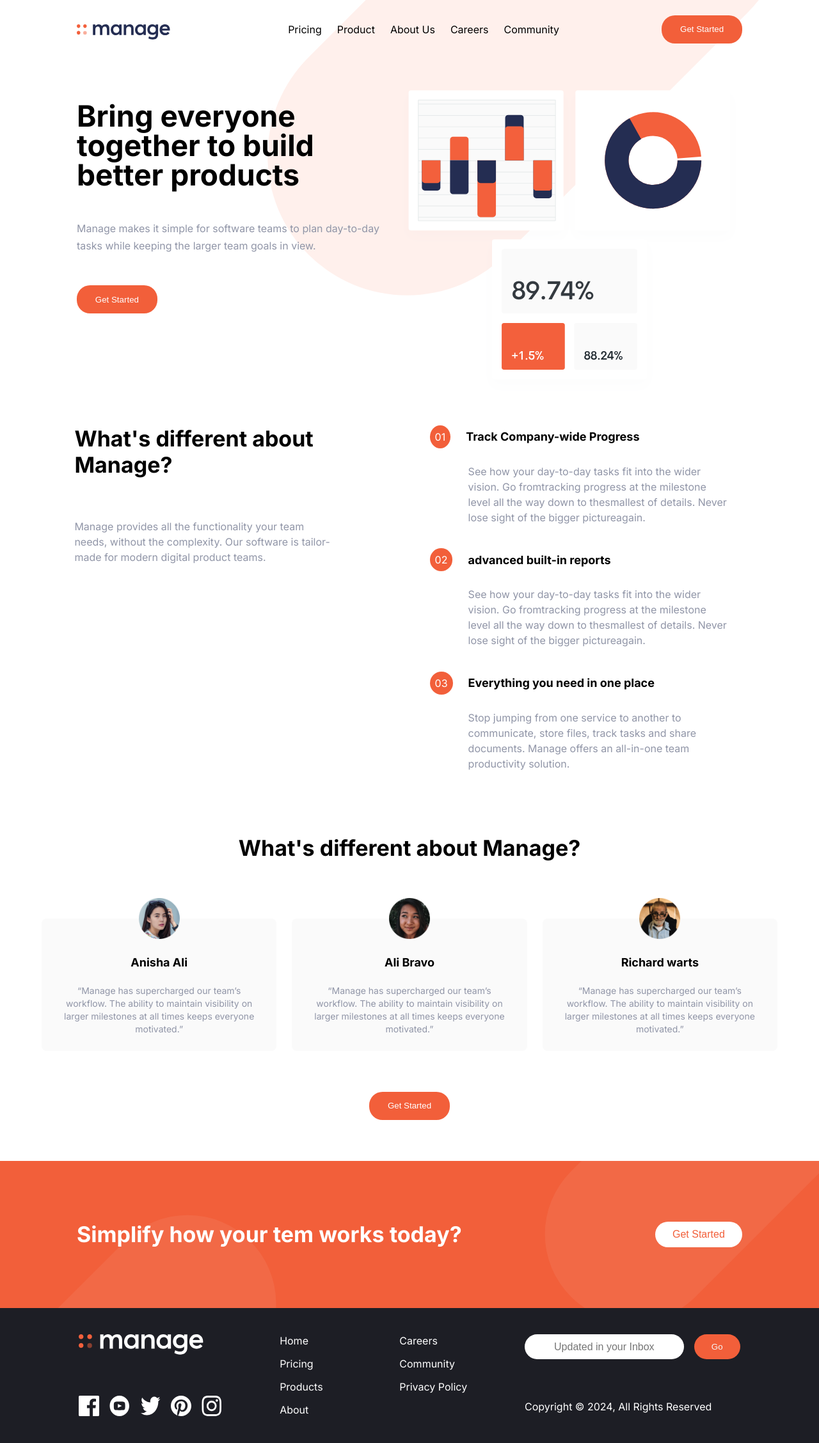
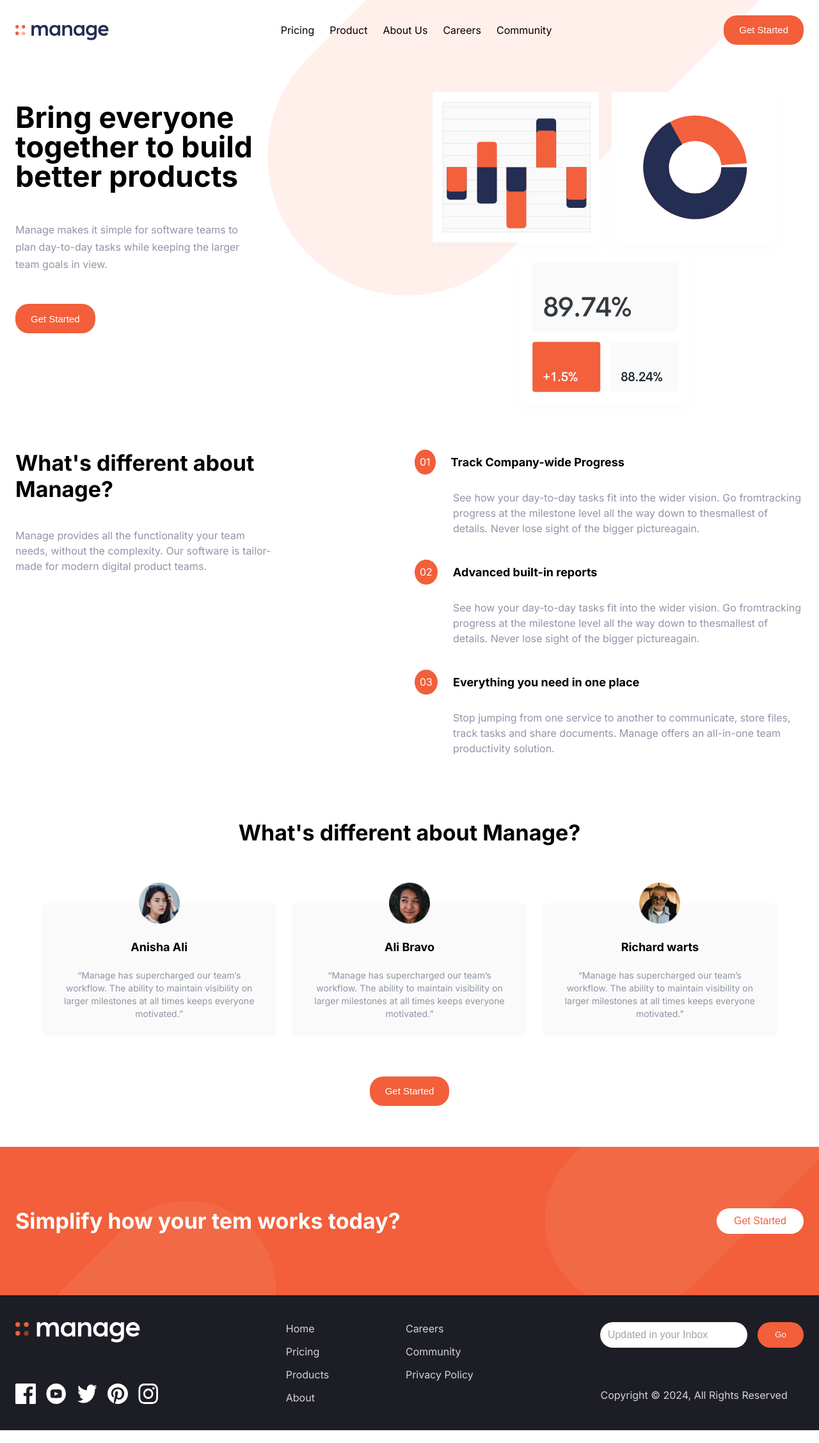
Before and after one commit to uzair-meer/manage-landing-page, a Next.js app: page / in a window 1280 px wide. Shown: the whole page at 64% size. Built offline with nearby package versions, Linux system fonts and the light colour scheme.

Commit message:
fixed issues

```diff
--- a/src/app/components/aboutUs/aboutUs.js
+++ b/src/app/components/aboutUs/aboutUs.js
@@ -5,17 +5,17 @@ import "./aboutUs.style.css";
 Button;
 export default function AboutUs() {
   return (
-    <div className="feature">
-      <div className="flex w-80 space-between">
+    <div className="container feature">
+      <div className="flex  space-between">
         <div className="flex-col about-content w-50 ">
           <h1 className="w-28 f-34">What&apos;s different about Manage? </h1>
-          <p className="gray w-24 mt-4 line-15">
+          <p className="gray w-24 mt-40 line-15">
             Manage provides all the functionality your team needs, without the
             complexity. Our software is tailor-made for modern digital product
             teams.
           </p>
         </div>
-        <div className="flex-col feature mt-0 gap-2 w-50">
+        <div className="flex-col  mt-0 gap-2 w-50">
           {features.map((feature, index) => (
             <AboutUsCard
               key={index}
--- a/src/app/components/aboutUs/aboutUs.style.css
+++ b/src/app/components/aboutUs/aboutUs.style.css
@@ -31,6 +31,7 @@
 
   .about-card p{
     text-align: left;
+    font-size: 14px;
   }
   .about-card .space-x-6{
     margin-left: 0;
@@ -39,17 +40,19 @@
     padding: 0 1rem;
   }
   .title-circle{
-    gap: .5rem;
+    gap: 0.6rem .5rem;
     background-color: rgb(255, 181, 178);
   }
   .about-card p{
     margin-left:0 ;
-    margin-top: 1rem;
+    margin-top: 0;
   }
   .feature .gap-2{
    gap: 0;
   }
-
+ .f-18{
+  font-size: 1rem
+ }
   }
 
   @media (max-width: 570px) {
--- a/src/app/components/constants/constants.js
+++ b/src/app/components/constants/constants.js
@@ -66,7 +66,7 @@ export const features = [
   },
   {
     id: 2,
-    title: " advanced built-in reports   ",
+    title: " Advanced built-in reports   ",
     description:
       "See how your day-to-day tasks fit into the wider vision. Go fromtracking progress at the milestone level all the way down to thesmallest of details. Never lose sight of the bigger pictureagain.",
   },
--- a/src/app/components/getStart/getStart.js
+++ b/src/app/components/getStart/getStart.js
@@ -1,8 +1,8 @@
 import "./getStart.style.css";
 export default function GetStart() {
   return (
-    <div className=" getStart flex-col content_bg">
-      <div className="flex w-80 space-between getStart-content container">
+    <div className=" getStart  content_bg">
+      <div className="flex container   space-between getStart-content ">
         <h2>Simplify how your tem works today?</h2>
         <button className="getStart-button">Get Started</button>
       </div>
--- a/src/app/components/getStart/getStart.style.css
+++ b/src/app/components/getStart/getStart.style.css
@@ -2,7 +2,6 @@
     background-color: #F25f3A;
     color: white;
     position: relative;
-    height: 230px;
     overflow: hidden;
     justify-content: center;
 
@@ -30,26 +29,23 @@
 
 .content_bg {
     background-image: url('../../../../public/assets/bg-simplify-section-desktop.svg');
-    height: 230px;
+    height: auto;
+    padding: 6rem 0;
     background-size: cover;
     background-repeat: no-repeat;
 }
 
 
 
-
-
 @media (max-width: 760px) {
     /* On screens smaller than 750px, switch to a vertical layout */
-.getStart, .content_bg{
-    height: 384px;
-}
+
 .getStart-content{
     width: fit-content;
     margin: auto;
 }
 .getStart h2{
-    font-size: 3rem;
+    font-size: 44px;
     line-height: 1.25;
     text-align: center;
 }
--- a/src/app/components/global/footer/footer.js
+++ b/src/app/components/global/footer/footer.js
@@ -8,13 +8,13 @@ import {
 import "./footer.style.css";
 export default function Footer() {
   return (
-    <div className=" px-2 foot">
-      <div className="footer w-80">
+    <div className="px-2 foot">
+      <div className="footer container ">
         <div className="flex-col footer-logo">
           <div className="mobile">
             <p>Copyright © 2024, All Rights Reserved</p>
           </div>
-          <Image src={logo} alt="logo" width={195} />
+          <Image src={logo} alt="logo" width={195} className="footer-img" />
           <div className="flex footer-social-links mt-4">
             {footerSocialLinks.map((link, index) => (
               <Image
@@ -44,7 +44,7 @@ export default function Footer() {
             <input type="text" placeholder="Updated in your Inbox" />
             <button className="footer-button">Go</button>
           </div>
-          <div className="mt-4 desktop">
+          <div className=" mt-4 desktop">
             <p>Copyright © 2024, All Rights Reserved</p>
           </div>
         </div>
--- a/src/app/components/global/footer/footer.style.css
+++ b/src/app/components/global/footer/footer.style.css
@@ -5,7 +5,7 @@
 }
 .footer{
     list-style: none;
-    color: white;
+    color: lightgray;
     display: flex;
     gap: 1rem;
     justify-content: space-between;
@@ -18,9 +18,8 @@
     border: none;
     outline: none;
     color: gray;
-    text-align: center;
+    padding: .7rem;
     font-size: 1rem;
-    padding: 0 1.3rem;
 
   }
 .flex-col {
@@ -70,15 +69,17 @@
     flex-direction: column;
     gap: 2rem;
     flex-flow: column-reverse;
+    padding: 2rem 0;
   }
   input{
-    width: 70%;
+    flex: 1 1;
   }
   .footer-links{
     justify-content: space-between;
     width: 100%;
   }
   .footer-logo{
+    margin-top: 1rem;
     flex-direction: column-reverse;
     width: 100%;
     align-items: center;
@@ -94,7 +95,7 @@
     width: 100%;
   }
   .footer-link-items{
-    padding: 0 1.3rem;
+    padding: 0 ;
   }
   .mobile{
     display: block;
@@ -103,3 +104,16 @@
     display: none;
   }
   }
+
+
+
+  /* place holder */
+
+  ::placeholder {
+    color: rgb(165, 163, 163);
+    opacity: 1; /* Firefox */
+  }
+
+  ::-ms-input-placeholder { /* Edge 12-18 */
+    color: rgb(165, 163, 163);
+  }
--- a/src/app/components/header/header.js
+++ b/src/app/components/global/header/header.js
@@ -1,13 +1,12 @@
 "use client";
 import { useState } from "react";
+import Image from "next/image";
 import { IoMenu } from "react-icons/io5";
 import { IoClose } from "react-icons/io5";
-
-import Image from "next/image";
-import logo from "../../../../public/assets/logo.svg";
+import logo from "../../../../../public/assets/logo.svg";
 import "./header.style.css";
 import { navLinks } from "@/app/components/constants/constants";
-import Button from "../common/components/button";
+import Button from "../../common/components/button";
 
 export default function Header() {
   const [isOpen, setIsOpen] = useState(false);
@@ -16,25 +15,25 @@ export default function Header() {
     setIsOpen(!isOpen);
   };
   return (
-    <div className="container w-80">
+    <div className="container ">
       <nav className="nav-bar ">
         <div className="pt-8">
           <Image src={logo} alt="logo" />
         </div>
-        <div className="nav-links ">
+        <div className="nav-links">
           {navLinks.map((link, index) => (
             <li key={index}>{link}</li>
           ))}
         </div>
-        <div>
-          <span className="desktop-button">
-            <Button color={"button-orange"} />
-          </span>
-        </div>
+        <span className="desktop-button">
+          <Button color={"button-orange"} />
+        </span>
         <div className={`${isOpen ? "block" : "hidden"} mobile-nav `}>
           <ul className="flex-col items-center gap-1">
             {navLinks.map((nav, index) => (
-              <li key={index}> {nav}</li>
+              <li key={index} className="ml">
+                {nav}
+              </li>
             ))}
           </ul>
         </div>
--- a/src/app/components/header/header.style.css
+++ b/src/app/components/global/header/header.style.css
@@ -10,11 +10,10 @@
     cursor: pointer;
     display: flex;
     justify-content: space-between;
+    gap: 1.5rem;
     align-items: center;
   }
-  .nav-links li{
-    margin-left: 24px;
-  }
+
  .nav-links li:hover{
     color: #999999;
   }
@@ -47,7 +46,7 @@ display: none;
 
 
 @media (max-width: 760px) {
-  /* On screens smaller than 750px, switch to a vertical layout */
+  /* On screens smaller than 760px, switch to a vertical layout */
 .nav-links{
 display: none;
 }
--- a/src/app/components/hero/hero.js
+++ b/src/app/components/hero/hero.js
@@ -4,13 +4,13 @@ import intro from "../../../../public/assets/illustration-intro.svg";
 import "./hero.style.css";
 export default function Hero() {
   return (
-    <div className="container hero w-80 mt-40">
+    <div className="container hero  mt-40">
       <div className="flex   hero-content">
-        <div className="flex-col  w-50 mt-26 line-1">
+        <div className="flex-col w-50 mt-26 line-1">
           <h1 className="w-28 line-1 f-46">
             Bring everyone together to build better products
           </h1>
-          <p className="gray w-70 mt-48 line-175">
+          <p className="gray w-60 mt-48 line-175">
             Manage makes it simple for software teams to plan day-to-day tasks
             while keeping the larger team goals in view.
           </p>
--- a/src/app/globals.css
+++ b/src/app/globals.css
@@ -13,6 +13,8 @@
   .container{
       padding: 0 1.5rem;
       position: relative;
+      max-width: 1440px;
+      margin: auto;
   }
 .flex{
     display: flex;
@@ -32,10 +34,11 @@
     top: -22rem;
 }
   .primary{
-    padding: .9rem 1.8rem;
+    padding: .9rem 1.5rem;
     border-radius: 1.3rem;
    cursor: pointer;
    text-align: center;
+   font-size: 15px;
    border: none;
   }
  .primary:hover{
@@ -86,7 +89,7 @@
 .circle{
     border-radius: 50%;
     background-color: #F25f3A;
-    padding:  0.5rem;
+    padding: 0.6rem 0.5rem;
     text-align: center;
     color: white;
 }
@@ -103,7 +106,6 @@
     background: #F25f3A;
     color: white;
     cursor: pointer;
-    max-width: 140px;
 }
 .button-white{
     background: white;
@@ -115,7 +117,9 @@
     width: 85%;
     margin: auto;
 }
-
+.w-60{
+    width: 61%;
+}
 
 .mt-15{
     margin-top: 1.5rem;
@@ -139,7 +143,7 @@
 }
 
 .px-2{
-    padding: 0 2rem;
+    padding: 0 1.5rem;
 }
 .w-full{
     width: 100%;
@@ -195,7 +199,7 @@ line-height: 2.5rem;
     }
 
 
-    .w-30, .w-50, .w-70, .w-28, .w-24{
+    .w-30, .w-50, .w-70, .w-28, .w-24, .w-60{
         width: 100%;
        }
 
@@ -203,17 +207,26 @@ line-height: 2.5rem;
     .container{
         padding: 0 1.2rem;
     }
-    .line-1, .line-25, .line-15, .line-175{
+    .line-1, .line-25,  .line-175{
         line-height: normal;
     }
     .mobile-show{
         display: block;
     }
+
+  .px-2{
+    padding: 2.25rem 1.5rem;
+  }
+  .footer-img{
+    margin-top: 1rem;
+  }
+  .mt-4{
+    margin-top: 0;
+  }
   .circle{
-    margin-left: -8px;
+    margin-left: -10px;
   }
-
-  }
+    }
 .mt-0{
     margin-top: 0;
 }
@@ -224,7 +237,7 @@ line-height: 2.5rem;
 @media (max-width: 860px) {
 
 
-     .w-80{
+     .w{
         width: 100%;
        }
 
--- a/src/app/page.js
+++ b/src/app/page.js
@@ -5,7 +5,7 @@ import tablet from "../../public/assets/bg-tablet-pattern.svg";
 import Image from "next/image";
 import Testimonials from "./components/testimonials/testimonials";
 import AboutUs from "./components/aboutUs/aboutUs";
-import Header from "./components/header/header";
+import Header from "./components/global/header/header";
 
 export default function Home() {
   return (
```
